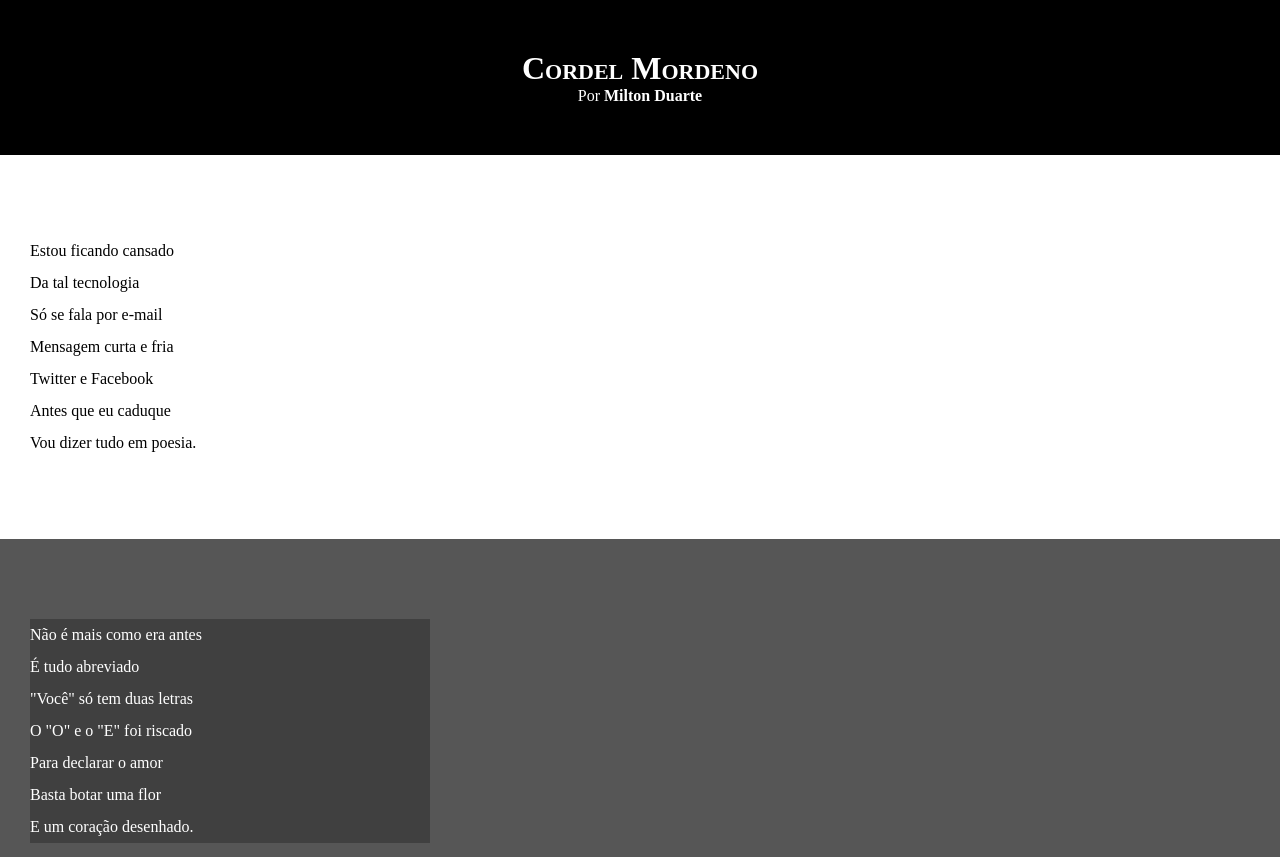
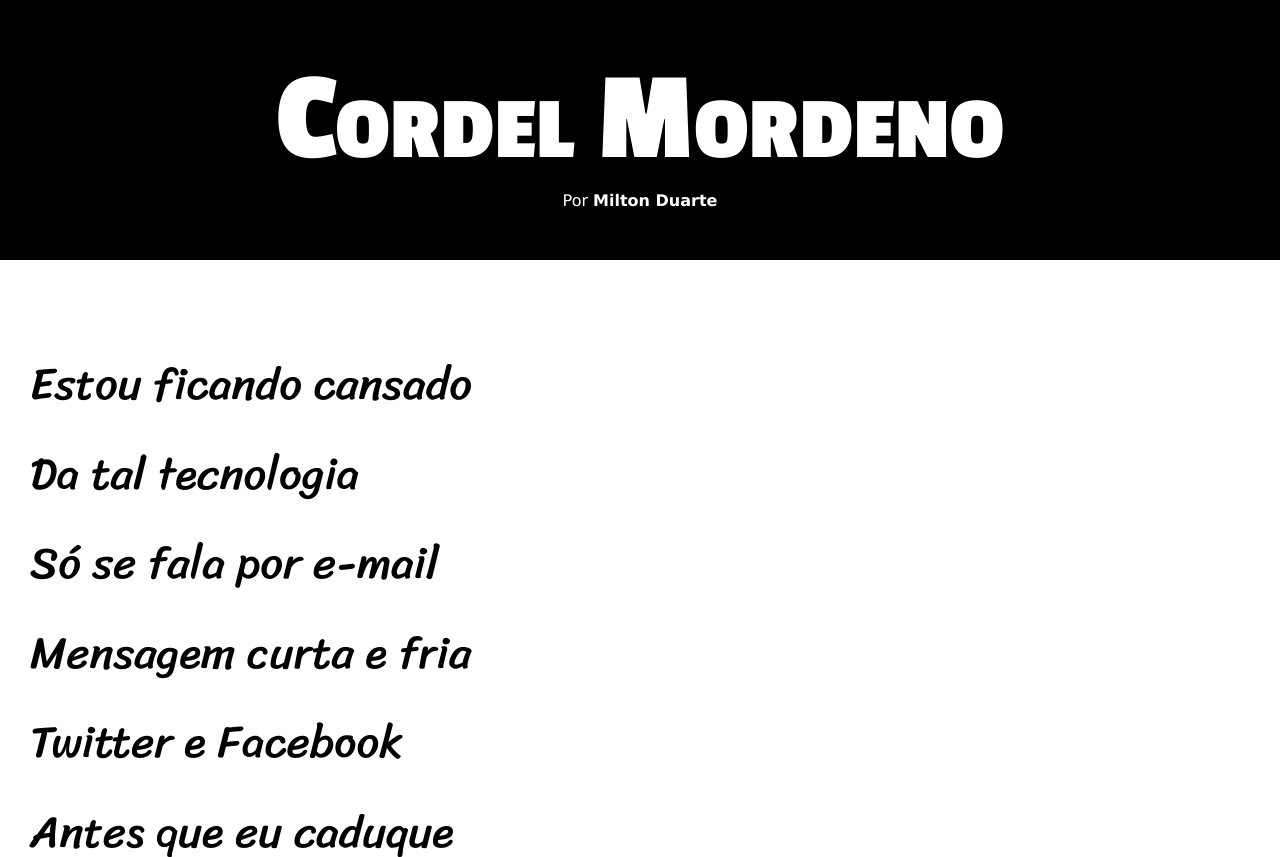
Before and after one commit to douglasalvesss21/html-css, a plain HTML site: page desafio 12/Cordel.html in a window 1280 px wide. Shown: the top 857 px of the page. Drawn offline with Linux system fonts and the light colour scheme.

Commit message:
Atualização de estilos desafio 12

```diff
--- a/desafio 12/estilo/style.css
+++ b/desafio 12/estilo/style.css
@@ -1,4 +1,15 @@
 @charset "UTF-8";
+
+@import url('https://fonts.googleapis.com/css2?family=Passion+One:wght@400;700;900&display=swap');
+
+@import url('https://fonts.googleapis.com/css2?family=Passion+One:wght@400;700;900&family=Sriracha&display=swap');
+
+:root {
+    --fonte1: Verdana, Geneva, Tahoma, sans-serif;
+    --fonte2: 'Passion One', cursive;
+    --fonte3: 'Sriracha', cursive;
+}
+
 
 * {
     margin: 0px;
@@ -8,6 +19,7 @@
 html, body {
     min-height: 100vh;
     background-color: darkgray;
+    font-family: var(--fonte1);
 }
 
 header {
@@ -19,6 +31,8 @@ header {
 header > h1 {
     padding-top: 50px;
     font-variant: small-caps;
+    font-family: var(--fonte2);
+    font-size: 10vw;
 }
 
 header > p {
@@ -40,6 +54,8 @@ section{
     padding-bottom: 10vh;
     line-height: 2em;
     padding-left: 30px;
+    font-family: var(--fonte3);
+    font-size: 3.5vw;
 }
 
 
@@ -54,7 +70,8 @@ section.imagem{
 }
 
 section.imagem > p {
-    width: 400px;
+    padding: 5px;
+    display: inline-block;
     background-color: rgba(0, 0, 0, 0.253);
 }
 
```
